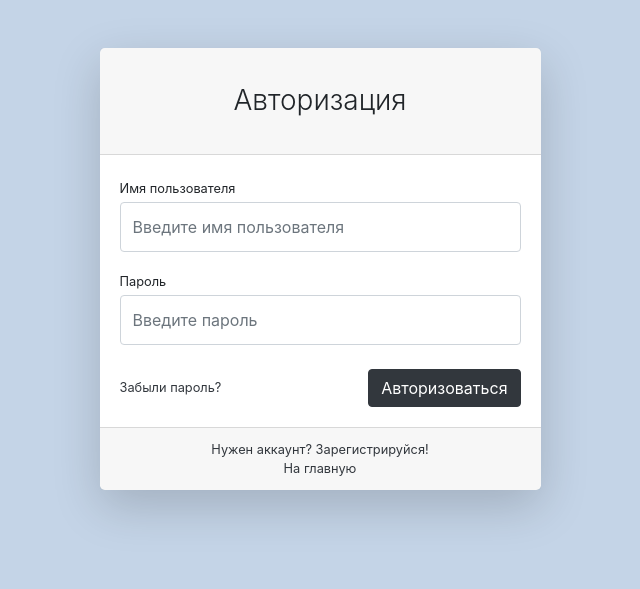
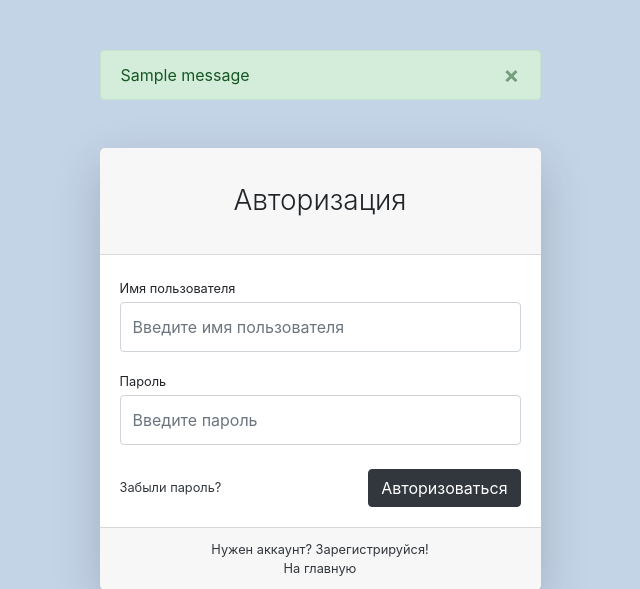
Before and after one commit to belapko/BookingDjango, a Django app: page /users/login/ in a window 1280 px wide. Shown: the top 589 px of the page, without its empty margins (320-960 px from the left). Run offline with Django 4.2, Linux system fonts and the light colour scheme; tables that the repository leaves empty hold one stand-in row (values such as "Sample post"); one stand-in notice (Sample message) is shown; some libraries are stand-ins or nearby versions.

Commit message:
added errors messages

```diff
--- a/templates/users/login.html
+++ b/templates/users/login.html
@@ -6,17 +6,23 @@
         <div class="container">
             <div class="row justify-content-center">
                 <div class="col-lg-5">
+                    {% if messages or form.errors %}
                         {% if form.errors %}
                             <div class="alert alert-warning alert-dismissible fade show" role="alert"
                                  style="margin-top: 50px;">
-
                             {% for message in messages %}
                                 {{ message }}
                             {% endfor %}
                             {% for field in form %}
                                 {{ field.errors.as_ul }}
                             {% endfor %}
-
+                        {% else %}
+                            <div class="alert alert-success alert-dismissible fade show" role="alert"
+                                 style="margin-top: 50px;">
+                            {% for message in messages %}
+                                {{ message }}
+                            {% endfor %}
+                        {% endif %}
                     <button type="button" class="close" data-dismiss="alert" aria-label="Close">
                         <span aria-hidden="true">&times;</span>
                     </button>
@@ -29,7 +35,8 @@
                             <form action="{% url 'users:login' %}" method="post">
                                 {% csrf_token %}
                                 <div class="form-group">
-                                    <label class="small mb-1" for="{{ form.username.id_for_label }}">Имя пользователя</label>
+                                    <label class="small mb-1" for="{{ form.username.id_for_label }}">Имя
+                                        пользователя</label>
                                     {{ form.username }}
                                 </div>
                                 <div class="form-group">
--- a/users/views.py
+++ b/users/views.py
@@ -16,7 +16,7 @@ def login(request):
                 auth.login(request, user)
                 return HttpResponseRedirect(reverse('index'))
         else:
-            messages.error(request, 'Проверьте логин и пароль или создайте нового пользователя.')
+            messages.error(request, 'Неверный логин и/или пароль!')
     else:
         form = UserLoginForm()
     context = {
@@ -31,6 +31,7 @@ def registration(request):
         form = UserRegistrationForm(data=request.POST)
         if form.is_valid():
             form.save()
+            messages.success(request, 'Вы успешно зарегистрировались!')
             return HttpResponseRedirect(reverse('users:login'))
         else:
             messages.error(request, 'Ошибка регистрации!')
```
Lines whose indentation alone changed are shown as unchanged.
